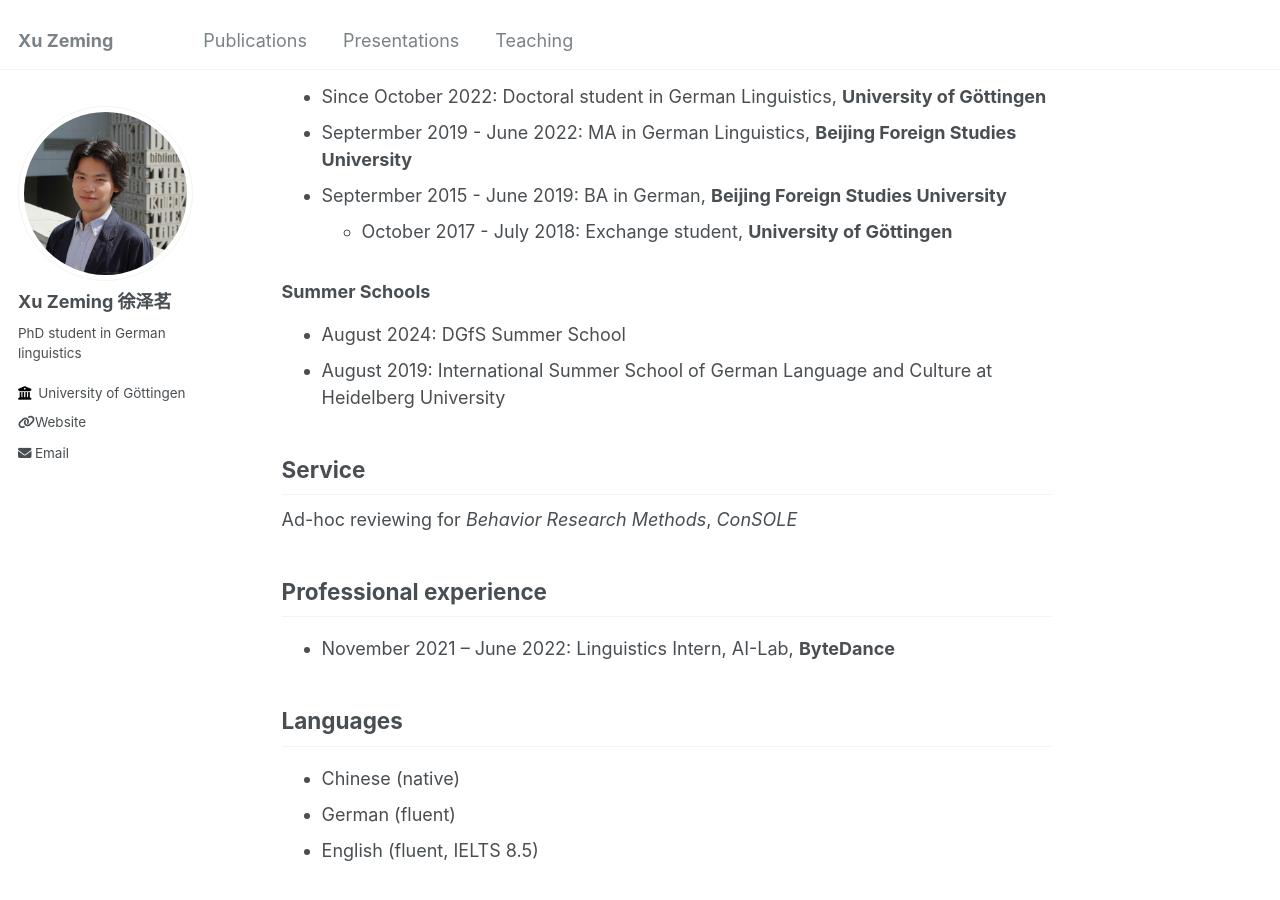
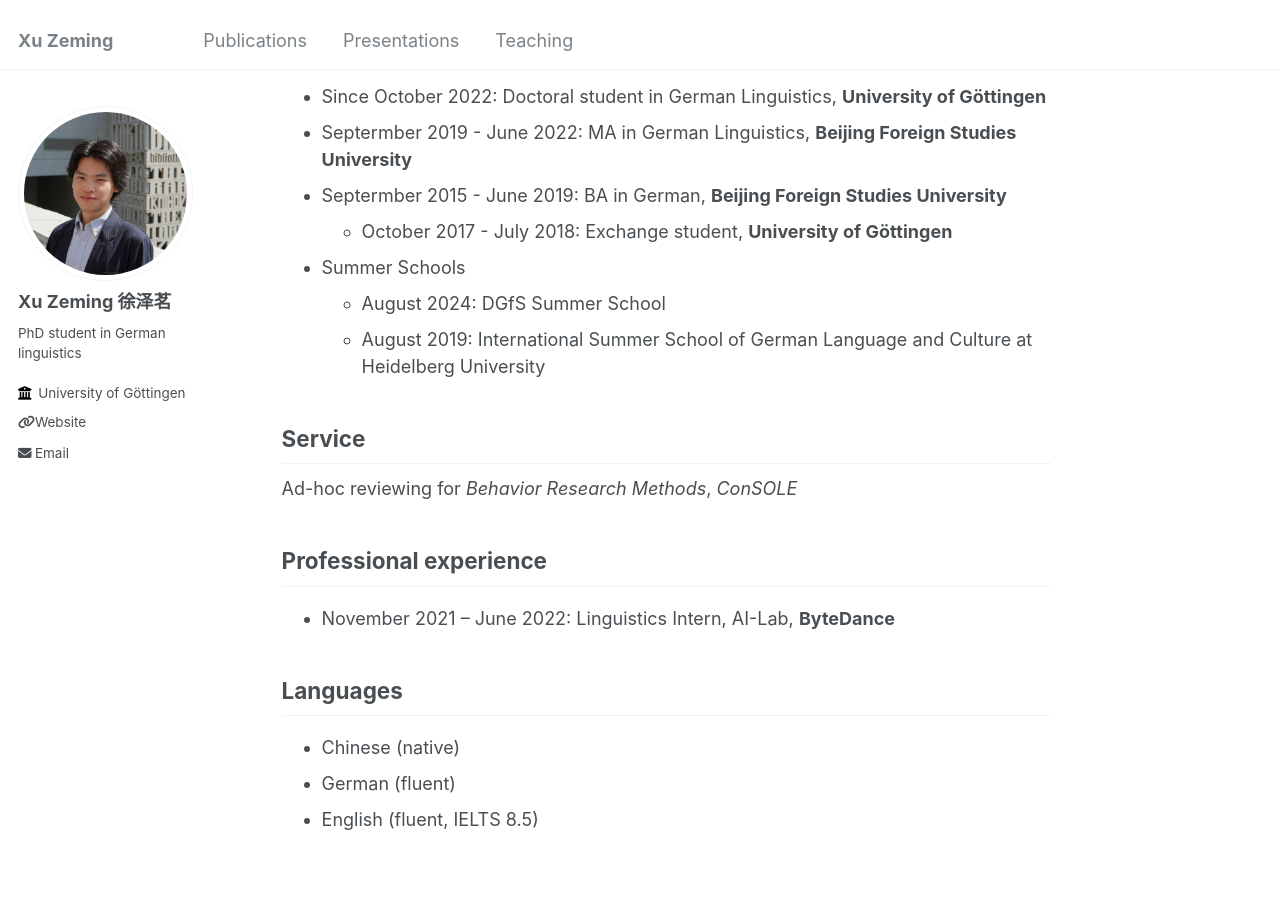
Before and after one commit to xu-zeming/xu-zeming.github.io, a Jekyll site: the page built from _pages/about.md, in a window 1280 px wide and 900 px high, scrolled down 382 px. Built offline with Jekyll 4.4.1, drawn with Linux system fonts in a browser that asks for light colours.

```diff
--- a/_pages/about.md
+++ b/_pages/about.md
@@ -21,8 +21,7 @@ Education
 * Septermber 2019 - June 2022: MA in German Linguistics, **Beijing Foreign Studies University**
 * Septermber 2015 - June 2019: BA in German, **Beijing Foreign Studies University**
   + October 2017 - July 2018: Exchange student, **University of Göttingen**
-
-### Summer Schools
+* Summer Schools
   + August 2024: DGfS Summer School
   +	August 2019: International Summer School of German Language and Culture at Heidelberg University
 
```
